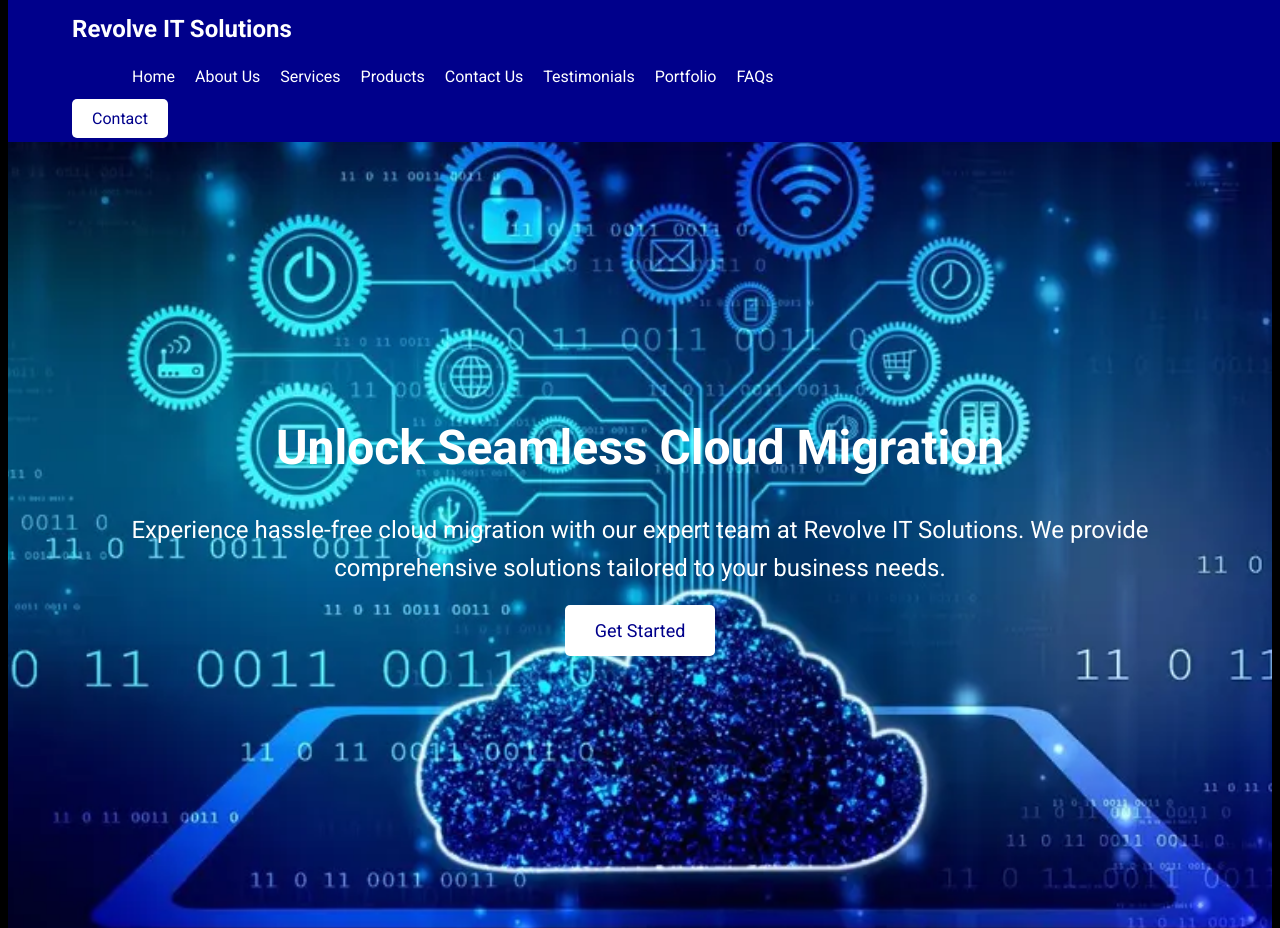
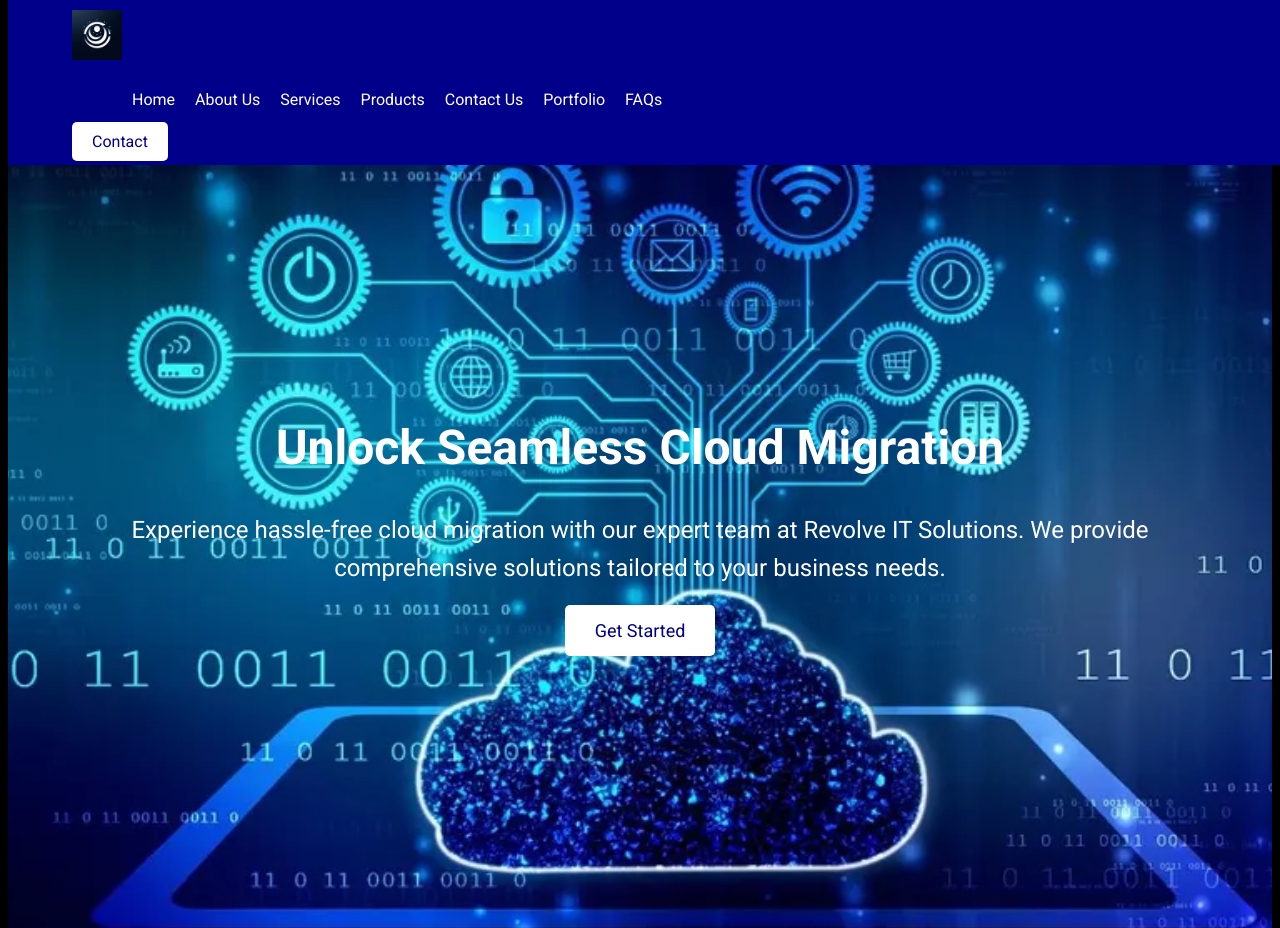
Before and after one commit to ikweku/Resolve-IT, a plain HTML site: page index.html in a window 1280 px wide. Shown: the top 928 px of the page. Drawn offline with Linux system fonts and the light colour scheme.

Commit message:
Add files via upload

```diff
--- a/index.html
+++ b/index.html
@@ -12,7 +12,9 @@
 <body>
     <header id="header">
         <div class="container">
-            <div class="logo">Revolve IT Solutions</div>
+            <div class="logo">
+                <img src="/images/logo.png" alt="Revolve IT Solutions Logo">
+            </div>
             <nav>
                 <ul>
                     <li><a href="#home">Home</a></li>
@@ -20,12 +22,11 @@
                     <li><a href="#services">Services</a></li>
                     <li><a href="#products">Products</a></li>
                     <li><a href="#contact">Contact Us</a></li>
-                    <li><a href="#testimonials">Testimonials</a></li>
                     <li><a href="#portfolio">Portfolio</a></li>
                     <li><a href="#faqs">FAQs</a></li>
                 </ul>
+                <a class="contact-btn" href="#contact">Contact</a>
             </nav>
-            <a class="contact-btn" href="#contact">Contact</a>
         </div>
     </header>
 
--- a/styles.css
+++ b/styles.css
@@ -34,6 +34,11 @@ header {
 
 header.sticky {
     background: rgba(0, 0, 139, 0.9); /* DarkBlue with 90% opacity */
+}
+
+header .logo img {
+    height: 50px; /* Adjust as needed */
+    width: auto;
 }
 
 header .logo {
```
